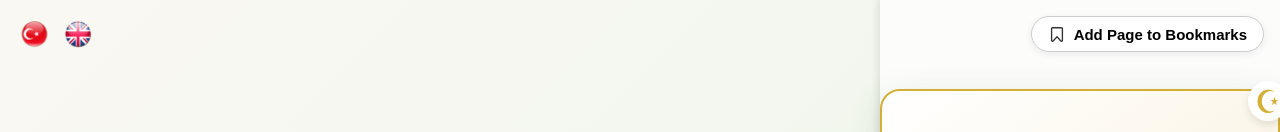
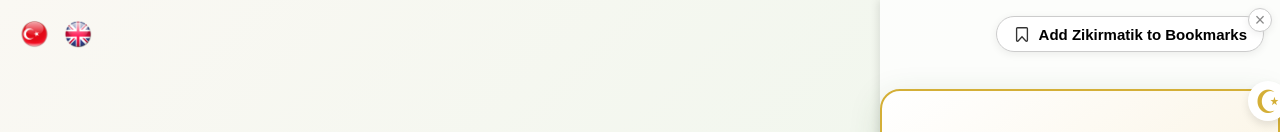
Before and after one commit to oguzhanTech/matik, a React (Vite) app: page / in a window 1280 px wide. Shown: the top 132 px of the page. Built offline with nearby package versions, Linux system fonts and the light colour scheme; no server answers.

Commit message:
info fix

```diff
--- a/src/App.jsx
+++ b/src/App.jsx
@@ -29,6 +29,25 @@ const App = () => {
   const [autoZikirIntervalId, setAutoZikirIntervalId] = useState(null);
   const [showBookmarkMsg, setShowBookmarkMsg] = useState(false);
   const [isBookmarkHovered, setIsBookmarkHovered] = useState(false);
+  const [isBookmarkClosed, setIsBookmarkClosed] = useState(false);
+  const [isMobile, setIsMobile] = useState(window.innerWidth <= 600);
+
+  useEffect(() => {
+    if (localStorage.getItem('bookmarkClosed') === '1') {
+      setIsBookmarkClosed(true);
+    }
+  }, []);
+
+  useEffect(() => {
+    const handleResize = () => setIsMobile(window.innerWidth <= 600);
+    window.addEventListener('resize', handleResize);
+    return () => window.removeEventListener('resize', handleResize);
+  }, []);
+
+  const handleBookmarkClose = () => {
+    setIsBookmarkClosed(true);
+    localStorage.setItem('bookmarkClosed', '1');
+  };
 
   const handleBookmark = () => {
     // Modern tarayıcılar çoğunlukla otomatik eklemeyi engeller
@@ -225,7 +244,35 @@ const App = () => {
         <LanguageSwitcher />
       </div>
       {/* Sağ üst köşe: Yer İmlerine Ekle butonu ve mesajı */}
-      <div className="bookmark-fixed" style={{ position: 'fixed', top: 16, right: 16, zIndex: 1000, display: 'flex', flexDirection: 'column', alignItems: 'flex-end' }}>
+      {!isBookmarkClosed && (
+        <div className="bookmark-fixed" style={{ position: 'fixed', top: 16, right: 16, zIndex: 1000, flexDirection: 'column', alignItems: 'flex-end' }}>
+          {/* Kapatma ikonu */}
+          <button
+            onClick={handleBookmarkClose}
+            style={{
+              position: 'absolute',
+              top: '-8px',
+              right: '-8px',
+              background: '#fff',
+              border: '1px solid #ccc',
+              borderRadius: '50%',
+              width: '24px',
+              height: '24px',
+              display: 'flex',
+              alignItems: 'center',
+              justifyContent: 'center',
+              fontSize: '18px',
+              color: '#888',
+              cursor: 'pointer',
+              boxShadow: '0 2px 8px rgba(0,0,0,0.07)',
+              zIndex: 1100,
+              padding: 0
+            }}
+            aria-label="Kapat"
+            tabIndex={0}
+          >
+            ×
+          </button>
           <button
             onClick={handleBookmark}
             onMouseEnter={() => setIsBookmarkHovered(true)}
@@ -269,6 +316,7 @@ const App = () => {
             </div>
           )}
         </div>
+      )}
       <div style={{ flex: 1, display: "flex", flexDirection: "column", alignItems: "center", justifyContent: "center" }}>
         <div style={{
           marginBottom: "30px",
@@ -315,8 +363,8 @@ const App = () => {
           {t('new_sure')}
         </button>
       </div>
-      {showInfoBox && (
-        <div style={{
+      {showInfoBox && !isMobile && (
+        <div className="info-box" style={{
           position: "fixed",
           bottom: "5px",
           left: "50%",
--- a/src/i18n.js
+++ b/src/i18n.js
@@ -19,8 +19,8 @@ const resources = {
       "new_sure": "Yeni Sure",
       "read": "Oku",
       "pause": "Duraklat",
-      "bookmark_button": "Sayfayı Yer İmlerine Ekle",
-      "bookmark_message": "Bu sayfayı yer imlerinize eklemek için lütfen tarayıcınızın menüsünü kullanın veya Ctrl+D (Windows) / Cmd+D (Mac) tuşlarına basın."
+      "bookmark_button": "Zikirmatik Uygulamasını Yer İmlerine Ekle",
+      "bookmark_message": "Zikirmatik uygulamasını yer imlerinize eklemek için lütfen tarayıcınızın menüsünü kullanın veya Ctrl+D (Windows) / Cmd+D (Mac) tuşlarına basın."
     }
   },
   en: {
@@ -40,8 +40,8 @@ const resources = {
       "new_sure": "New Surah",
       "read": "Read",
       "pause": "Pause",
-      "bookmark_button": "Add Page to Bookmarks",
-      "bookmark_message": "To bookmark this page, please use your browser's menu or press Ctrl+D (Windows) / Cmd+D (Mac)."
+      "bookmark_button": "Add Zikirmatik to Bookmarks",
+      "bookmark_message": "To bookmark Zikirmatik, please use your browser's menu or press Ctrl+D (Windows) / Cmd+D (Mac)."
     }
   }
 };
--- a/src/index.css
+++ b/src/index.css
@@ -375,4 +375,10 @@ body {
   .zikir-button, .counter, .reset-button, .reset-all-button {
     margin-bottom: 1rem !important;
   }
+  .bookmark-fixed {
+    display: none !important;
+  }
+  .info-box {
+    display: none !important;
+  }
 }
```
Lines whose indentation alone changed are shown as unchanged.
